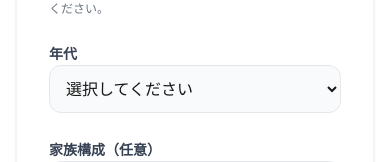
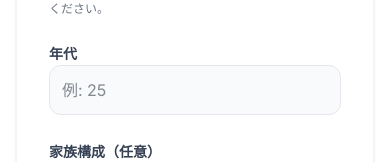
Before and after one commit to takuya5135/ai-election-advisor, a Next.js app: page /profile in a window 390 px wide. Shown: the part 511-673 px from the top of the page. Built offline with nearby package versions, Linux system fonts and the light colour scheme.

Commit message:
style: improve text visibility on mobile inputs

```diff
--- a/app/profile/page.tsx
+++ b/app/profile/page.tsx
@@ -146,21 +146,16 @@ export default function ProfilePage() {
                 <div className="grid grid-cols-1 md:grid-cols-2 gap-6">
                     <div className="space-y-2">
                         <label className="text-sm font-bold text-gray-700">年代</label>
-                        <select
+                        <input
+                            type="number"
                             name="age"
-                            className="w-full p-3 bg-gray-50 border border-gray-200 rounded-xl focus:ring-2 focus:ring-indigo-500 outline-none"
+                            required
+                            min="18"
+                            className="w-full p-3 bg-gray-50 border border-gray-200 rounded-xl focus:ring-2 focus:ring-indigo-500 outline-none text-gray-900"
+                            placeholder="例: 25"
                             value={formData.age}
                             onChange={handleChange}
-                        >
-                            <option value="">選択してください</option>
-                            <option value="10s">10代</option>
-                            <option value="20s">20代</option>
-                            <option value="30s">30代</option>
-                            <option value="40s">40代</option>
-                            <option value="50s">50代</option>
-                            <option value="60s">60代</option>
-                            <option value="70s">70代以上</option>
-                        </select>
+                        />
                     </div>
 
                     <div className="space-y-2">
```
